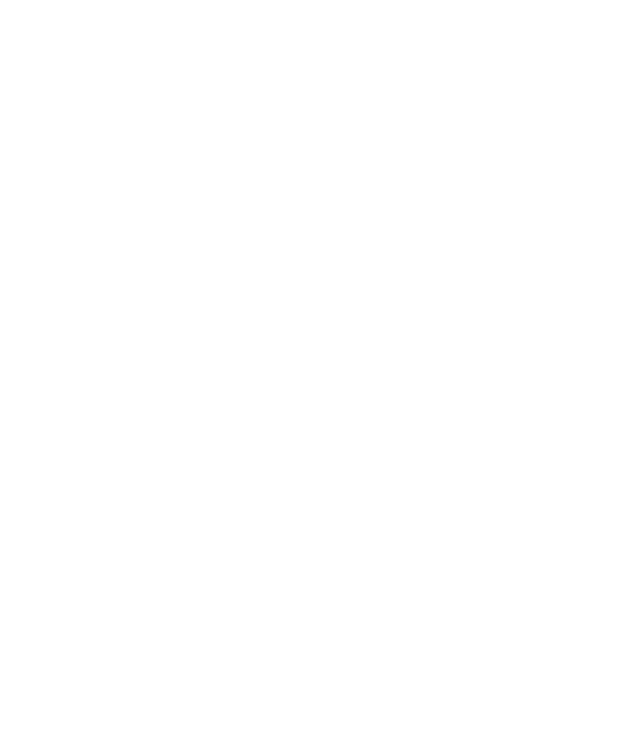
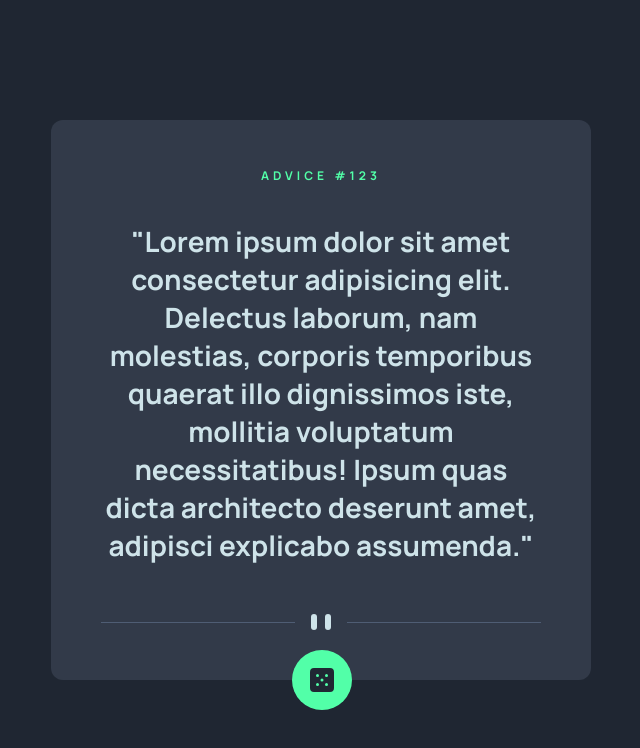
Before and after one commit to ArtemDerenok/advice-generator-app-main, a website built with webpack: page src/index.html in a window 1280 px wide. Shown: the whole page, without its empty margins (319-959 px from the left). Built offline with nearby package versions, Linux system fonts and the light colour scheme; files whose address does not match are found by name.

Commit message:
feat: add layout

```diff
--- a/src/index.html
+++ b/src/index.html
@@ -10,7 +10,17 @@
 </head>
 
 <body>
-
+  <div class="container">
+    <section class="advice advice__container">
+      <h3 class="advice__number">ADVICE #<span id="number">123</span></h3>
+      <p class="advice__text" id="text">"Lorem ipsum dolor sit amet consectetur adipisicing elit. Delectus laborum, nam
+        molestias,
+        corporis temporibus quaerat illo dignissimos iste, mollitia voluptatum necessitatibus! Ipsum quas dicta
+        architecto deserunt amet, adipisci explicabo assumenda."</p>
+      <div class="advice__line"></div>
+      <button class="advice__btn" id="button"><img class="button__img" src="./images/icon-dice.svg" alt="btn"></button>
+    </section>
+  </div>
 </body>
 
 </html>
--- a/src/scss/style.scss
+++ b/src/scss/style.scss
@@ -1,7 +1,88 @@
 @import './variables';
 @import './normalize.scss';
 @import './reset.scss';
+@import url('https://fonts.googleapis.com/css2?family=Manrope:wght@400;700&family=Outfit:wght@400;700&display=swap');
 
 * {
   box-sizing: border-box;
 }
+
+body {
+  font-family: 'Manrope';
+  font-size: 28px;
+}
+
+.container {
+  max-width: 1440px;
+  margin: 0 auto;
+  background-color: $DARK_BLUE;
+  height: 100vh;
+  display: flex;
+  justify-content: center;
+  align-items: center;
+}
+
+.advice {
+  &__container {
+    position: relative;
+    width: 540px;
+    min-height: 338px;
+    background-color: $DARK_GRAYISH_BLUE;
+    border-radius: 12px;
+    padding-top: 50px;
+    padding-left: 50px;
+    padding-right: 50px;
+  }
+
+  &__number {
+    text-transform: uppercase;
+    color: $NEON_GREEN;
+    letter-spacing: 4px;
+    font-size: 12px;
+    font-weight: 700;
+    text-align: center;
+    margin-bottom: 40px;
+  }
+
+  &__text {
+    color: $LIGHT_CYAN;
+    font-weight: 700;
+    text-align: center;
+    line-height: normal;
+    margin-bottom: 50px;
+  }
+
+  &__line {
+    background-image: url('../assets/images/pattern-divider-desktop.svg');
+    background-repeat: no-repeat;
+    background-position: center;
+    height: 16px;
+    width: 100%;
+    margin-bottom: 50px;
+  }
+
+  &__btn {
+    all: unset;
+    box-sizing: border-box;
+    display: block;
+    margin: 0 auto;
+    cursor: pointer;
+    width: 60px;
+    height: 60px;
+    border-radius: 50%;
+    background-color: $NEON_GREEN;
+    position: absolute;
+    bottom: -30px;
+    left: 241px;
+    display: flex;
+    justify-content: center;
+    align-items: center;
+    transition: 0.5s all;
+
+    &:hover {
+      -webkit-box-shadow: 0px 0px 10px 4px $NEON_GREEN;
+      -moz-box-shadow: 0px 0px 10px 4px $NEON_GREEN;
+      box-shadow: 0px 0px 10px 4px $NEON_GREEN;
+    }
+  }
+}
```
